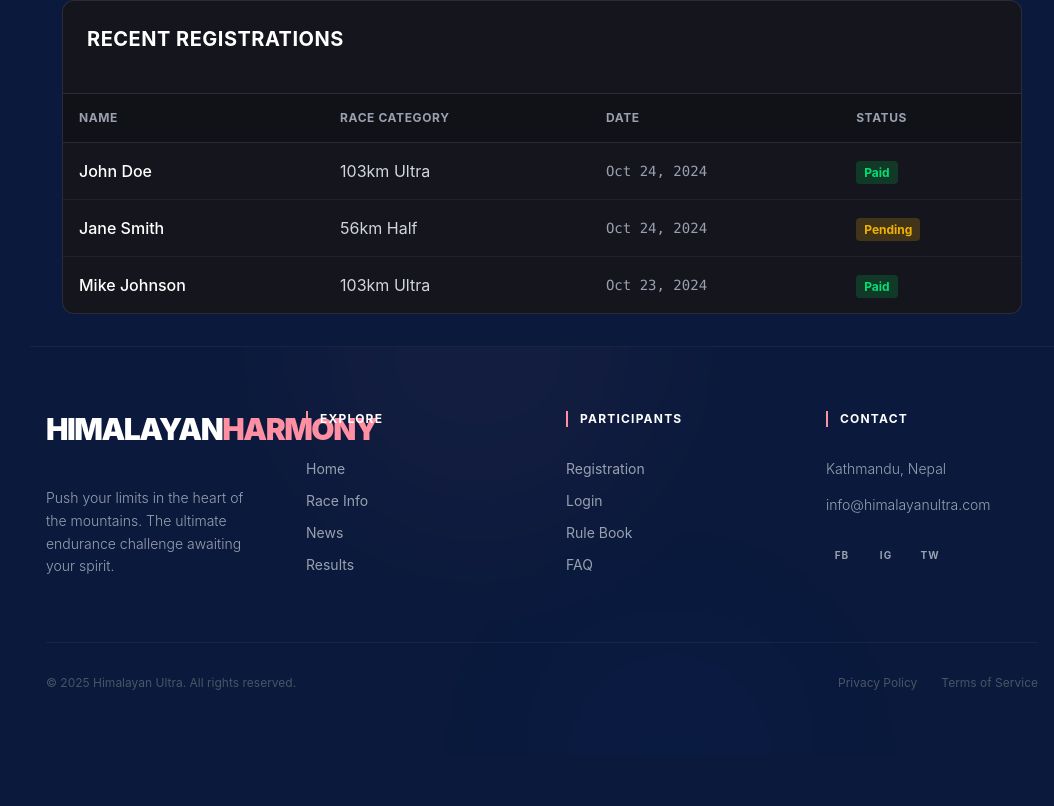
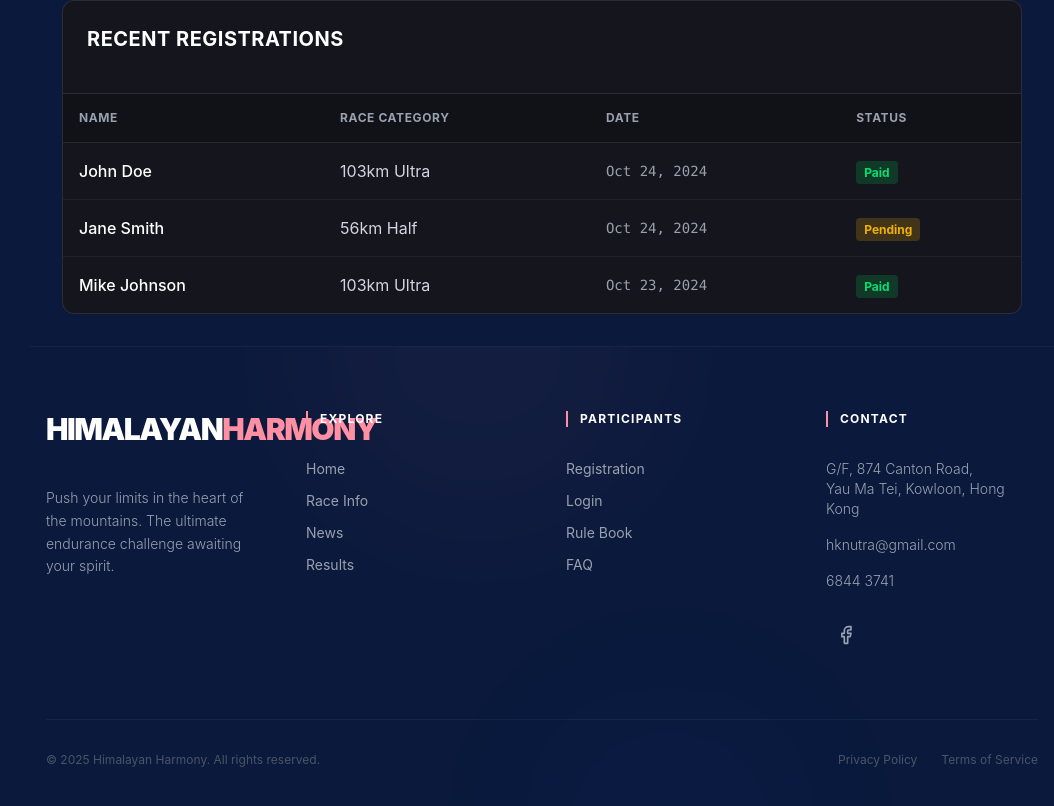
Before and after one commit to ganeshparajuli11/himalayan-ultra, a React (Vite) app: page /admin in a window 1280 px wide. Shown: the part 889-1695 px from the top of the page, without its empty margins (226-1280 px from the left). Before the commit the page ends 1644 px from the top, so only its background shows below. Built offline with nearby package versions, Linux system fonts and the light colour scheme.

Commit message:
footer fix

```diff
--- a/src/components/Footer.tsx
+++ b/src/components/Footer.tsx
@@ -2,6 +2,7 @@
 
 import { Link } from "react-router-dom";
 import { motion } from "framer-motion";
+import { Facebook } from "lucide-react";
 import {
   FadeInUp,
   StaggerContainer,
@@ -115,28 +116,46 @@ const Footer = () => {
               Contact
             </h4>
             <div className="space-y-3 md:space-y-4 text-gray-400 text-xs md:text-sm font-light">
-              <p>Kathmandu, Nepal</p>
-              <p>info@himalayanultra.com</p>
+              <p>
+                G/F, 874 Canton Road,
+                <br />
+                Yau Ma Tei, Kowloon, Hong Kong
+              </p>
+              <p>
+                <a
+                  href="mailto:Hknutra@gmail.com"
+                  className="hover:text-primary transition-colors"
+                >
+                  hknutra@gmail.com
+                </a>
+              </p>
+              <p>
+                <a
+                  href="tel:+85268443741"
+                  className="hover:text-primary transition-colors"
+                >
+                  6844 3741
+                </a>
+              </p>
               <div className="flex gap-3 mt-4 md:mt-6">
-                {["FB", "IG", "TW"].map((social, index) => (
                 <motion.a
-                    key={social}
-                    href="#"
-                    className="glass w-7 h-7 md:w-8 md:h-8 rounded-full flex items-center justify-center cursor-pointer font-bold text-[9px] md:text-[10px] tracking-widest"
+                  href="https://www.facebook.com/hknutra"
+                  target="_blank"
+                  rel="noopener noreferrer"
+                  className="glass w-9 h-9 md:w-10 md:h-10 rounded-full flex items-center justify-center cursor-pointer"
                   whileHover={{
                     scale: 1.15,
-                      backgroundColor: "rgb(22, 163, 74)",
-                      color: "#000",
+                    backgroundColor: "#1877F2",
+                    color: "#fff",
                   }}
                   whileTap={{ scale: 0.95 }}
                   initial={{ opacity: 0, y: 10 }}
                   whileInView={{ opacity: 1, y: 0 }}
                   viewport={{ once: true }}
-                    transition={{ delay: 0.3 + index * 0.1 }}
+                  transition={{ delay: 0.3 }}
                 >
-                    {social}
+                  <Facebook className="w-4 h-4 md:w-5 md:h-5" />
                 </motion.a>
-                ))}
               </div>
             </div>
           </FadeInUp>
@@ -150,7 +169,7 @@ const Footer = () => {
           transition={{ delay: 0.4 }}
         >
           <p className="text-gray-600 text-xs">
-            &copy; {new Date().getFullYear()} Himalayan Ultra. All rights
+            &copy; {new Date().getFullYear()} Himalayan Harmony. All rights
             reserved.
           </p>
           <div className="flex gap-6 text-xs text-gray-600">
```
Lines whose indentation alone changed are shown as unchanged.
